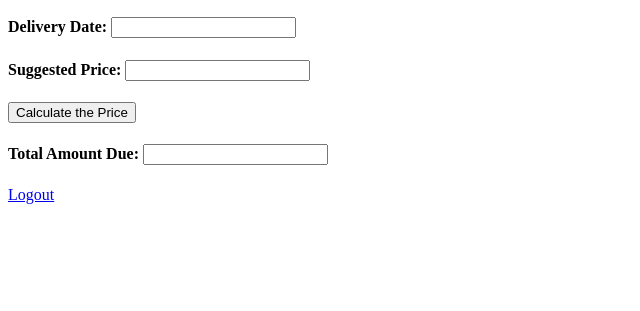
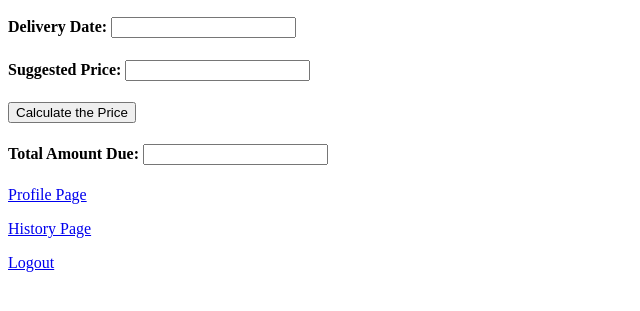
Before and after one commit to DylanL826/COSC-4353-Team-11, a Django app: template sd_app/templates/sd_app/home.html in a window 1280 px wide. Shown: the part 173-484 px from the top of the page, without its empty margins (0-640 px from the left). Run offline with Django 4.2, Linux system fonts and the light colour scheme; the template is opened without the code that fills it, so the values that code supplies are empty; the visitor is signed in with stand-in values (Sample User, id 1); parts of the project's set-up code (start-up, migrations or seed data) failed here and were passed over.

Commit message:
Update home.html

```diff
--- a/sd_app/templates/sd_app/home.html
+++ b/sd_app/templates/sd_app/home.html
@@ -10,6 +10,14 @@
     <input type="submit" value="Calculate the Price">
     <h4>Total Amount Due: <input type="text"></h4>
 
+    <p>
+        <a href="{% url 'profile' %}">Profile Page</a>
+    </p>
+
+    <p>
+        <a href="{% url 'history' %}">History Page</a>
+    </p>
+
     <a href="{% url 'logout' %}">Logout</a>
 {% else %}
     <a href="{% url 'login' %}">Login</a>
```
